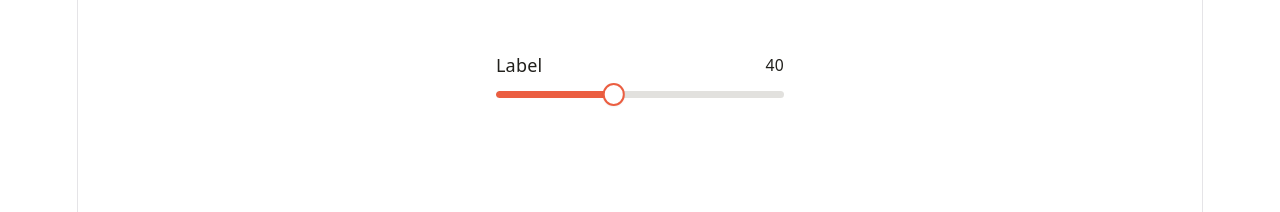
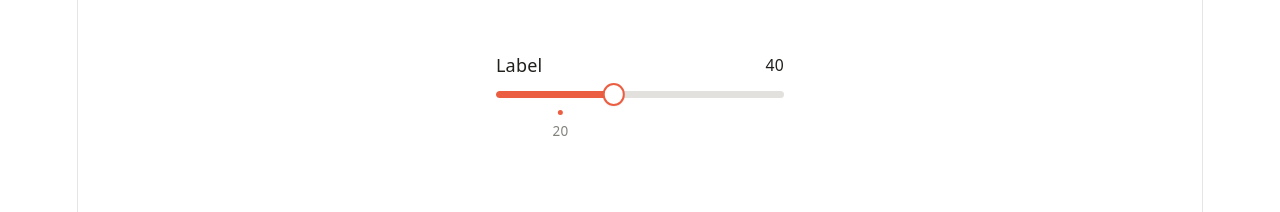
Before and after one commit to droid-mechanic/NeonSite, a React (Vite) app in the folder frontend/: page / in a window 1280 px wide. Shown: the top 212 px of the page. Built offline with nearby package versions, Linux system fonts and the light colour scheme.

Commit message:
Experiment with Marker

```diff
--- a/frontend/src/App.tsx
+++ b/frontend/src/App.tsx
@@ -17,6 +17,11 @@ function App() {
           <Slider.HiddenInput />
         </Slider.Thumb>
       </Slider.Control>
+      <Slider.MarkerGroup className={styles.MarkerGroup}>
+      <Slider.Marker className={styles.Marker} value={20}>
+        {20}
+      </Slider.Marker>
+      </Slider.MarkerGroup>
     </Slider.Root>
   )
 }
--- a/frontend/src/slider.module.css
+++ b/frontend/src/slider.module.css
@@ -104,4 +104,21 @@
   font-size: 0.75rem;
   line-height: 1rem;
   color: var(--demo-neutral-emphasized);
+
+  &::before {
+    content: '';
+    display: block;
+    position: absolute;
+    width: 0.25rem;
+    height: 0.25rem;
+    background: var(--demo-border);
+    border-radius: 9999px;
+    top: -0.625rem;
+    left: 50%;
+    transform: translateX(-50%);
+  }
+
+  &:is([data-state='under-value'], [data-state='at-value'])::before {
+    background: var(--demo-coral-solid);
+  }
 }
```
